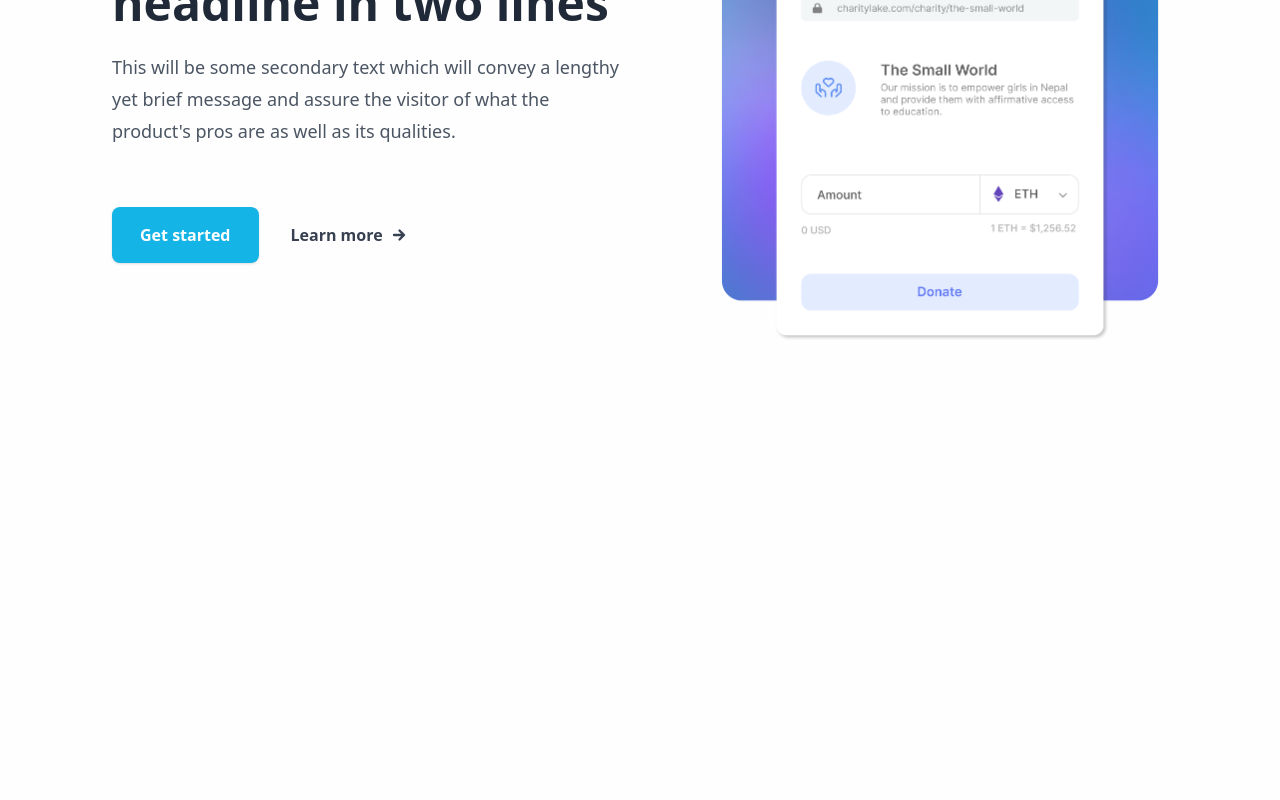
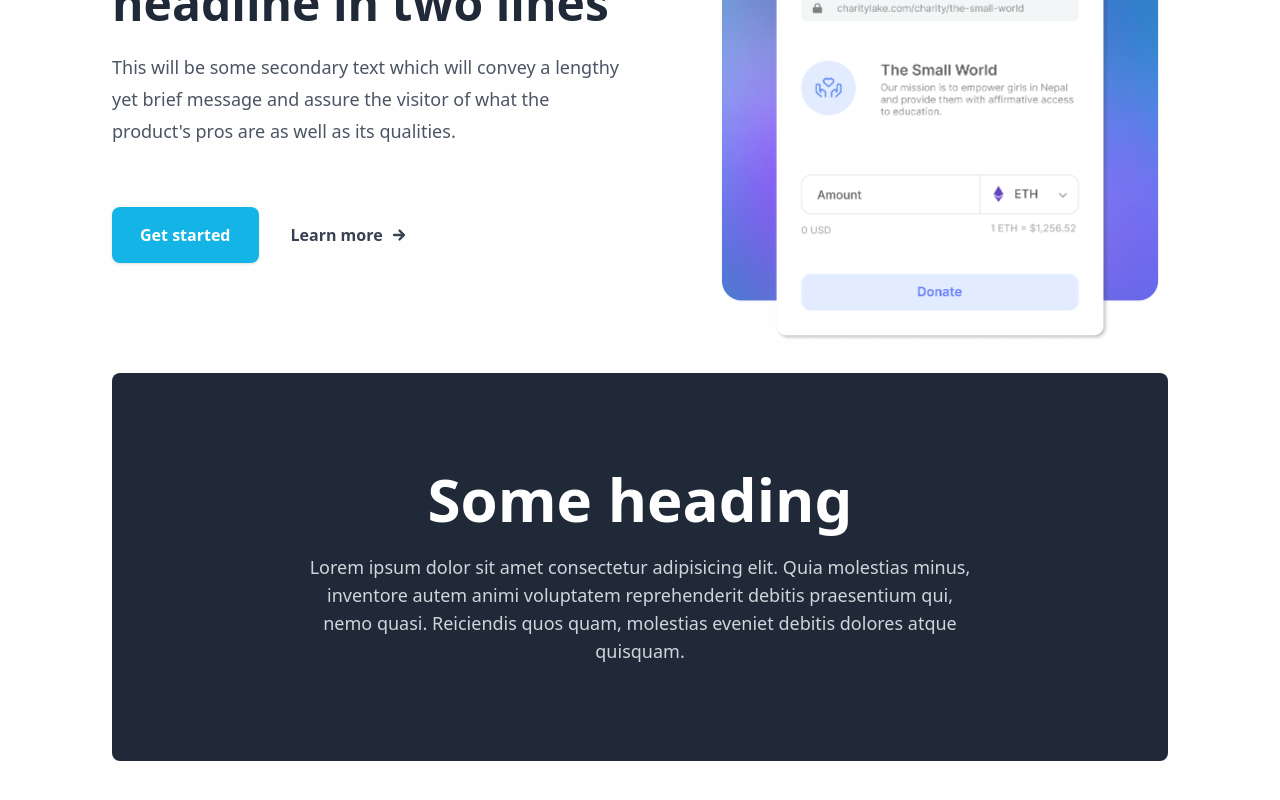
Before and after one commit to CarboxyDev/tailwind-sandbox, a Next.js app: page /sandbox in a window 1280 px wide. Shown: the part 350-1150 px from the top of the page. Built offline with nearby package versions, Linux system fonts and the light colour scheme; a web font is replaced by a local one; what tailwindcss-debug-screens would draw is missing.

Commit message:
Add HeaderSection (wip) + Add types/props.tsx for Props types + Fix display bug in HeroSection

```diff
--- a/src/pages/sandbox.tsx
+++ b/src/pages/sandbox.tsx
@@ -25,7 +25,7 @@ const Sandbox: NextPage = () => {
         <Navbar />
         <Divider />
         <HeroSection />
-        <HeaderSection />
+        <HeaderSection variant="dark" />
       </div>
 
       {/*
--- a/src/sections/HeaderSection.tsx
+++ b/src/sections/HeaderSection.tsx
@@ -1,7 +1,23 @@
-const HeaderSection = (props: any) => {
+import { HeaderSectionProps } from "../types/props";
+
+const HeaderSection = (props: HeaderSectionProps) => {
+  const { variant } = props;
+
   return (
     <>
-      <div className=""></div>
+      <div className="flex flex-col items-center justify-center rounded-lg bg-gray-800 py-24">
+        <div className="mx-2 flex max-w-md flex-col items-center justify-center md:max-w-2xl">
+          <h2 className="text-3xl font-bold text-white md:text-6xl">
+            Some heading
+          </h2>
+          <p className="text-md mt-6 break-words text-center leading-8 text-gray-300 md:text-lg">
+            Lorem ipsum dolor sit amet consectetur adipisicing elit. Quia
+            molestias minus, inventore autem animi voluptatem reprehenderit
+            debitis praesentium qui, nemo quasi. Reiciendis quos quam, molestias
+            eveniet debitis dolores atque quisquam.
+          </p>
+        </div>
+      </div>
     </>
   );
 };
--- a/src/sections/HeroSection.tsx
+++ b/src/sections/HeroSection.tsx
@@ -8,7 +8,7 @@ import { ArrowSmallRightIcon } from "../utils/icons";
 const HeroSection = () => {
   return (
     <>
-      <div className="grid grid-rows-2 gap-x-8 gap-y-6 pt-32 lg:grid-cols-2">
+      <div className="grid grid-cols-none grid-rows-2 gap-x-8 gap-y-6 pt-32 lg:grid-cols-2 lg:grid-rows-none">
         <div className="mx-3 mt-6 flex flex-col sm:mx-0">
           <div className="mx-auto sm:max-w-lg lg:max-w-none">
             <h1 className="text-3xl font-bold text-gray-800 lg:text-4xl xl:text-5xl">
--- /dev/null
+++ b/src/types/props.tsx
@@ -0,0 +1,3 @@
+export type HeaderSectionProps = {
+  variant: "light" | "dark";
+};
```
